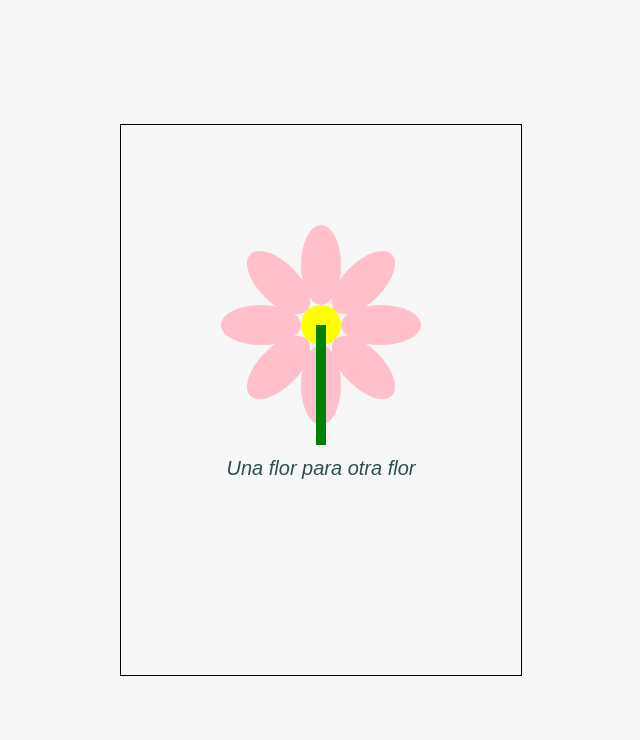
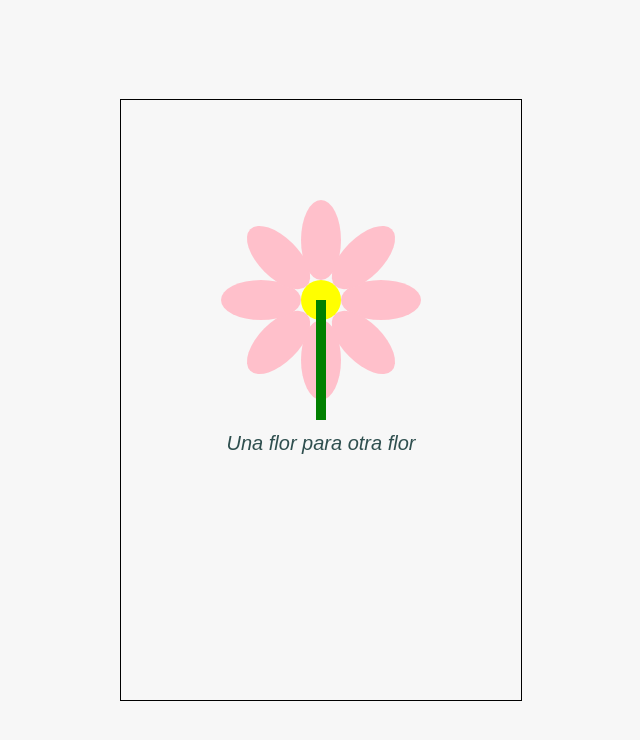
Before and after one commit to JeancaMoreano/Flor_para_una_flor, a plain HTML site: page index.html in a window 1280 px wide. Both pictures are taken after a click on the button "Abrir Regalo". Shown: the whole page, without its empty margins (319-959 px from the left). Drawn offline with Linux system fonts and the light colour scheme.

Commit message:
Update index.html

```diff
--- a/index.html
+++ b/index.html
@@ -8,7 +8,7 @@
 </head>
 <body>
     <button id="openGiftButton">Abrir Regalo</button>
-    <canvas id="flowerCanvas" width="400" height="550"></canvas>
+    <canvas id="flowerCanvas" width="400" height="600"></canvas>
     <script src="script.js"></script>
 </body>
 </html>
```
